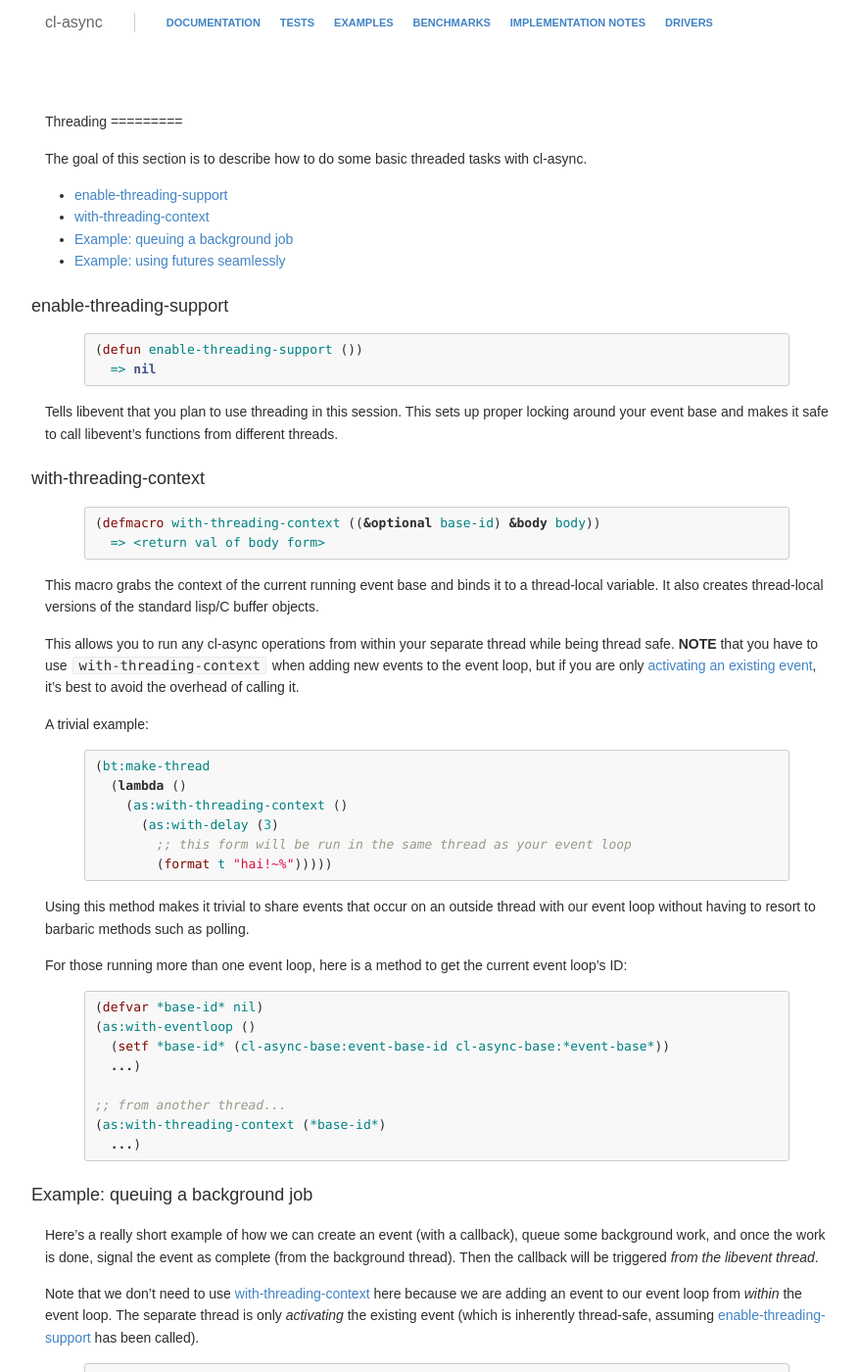
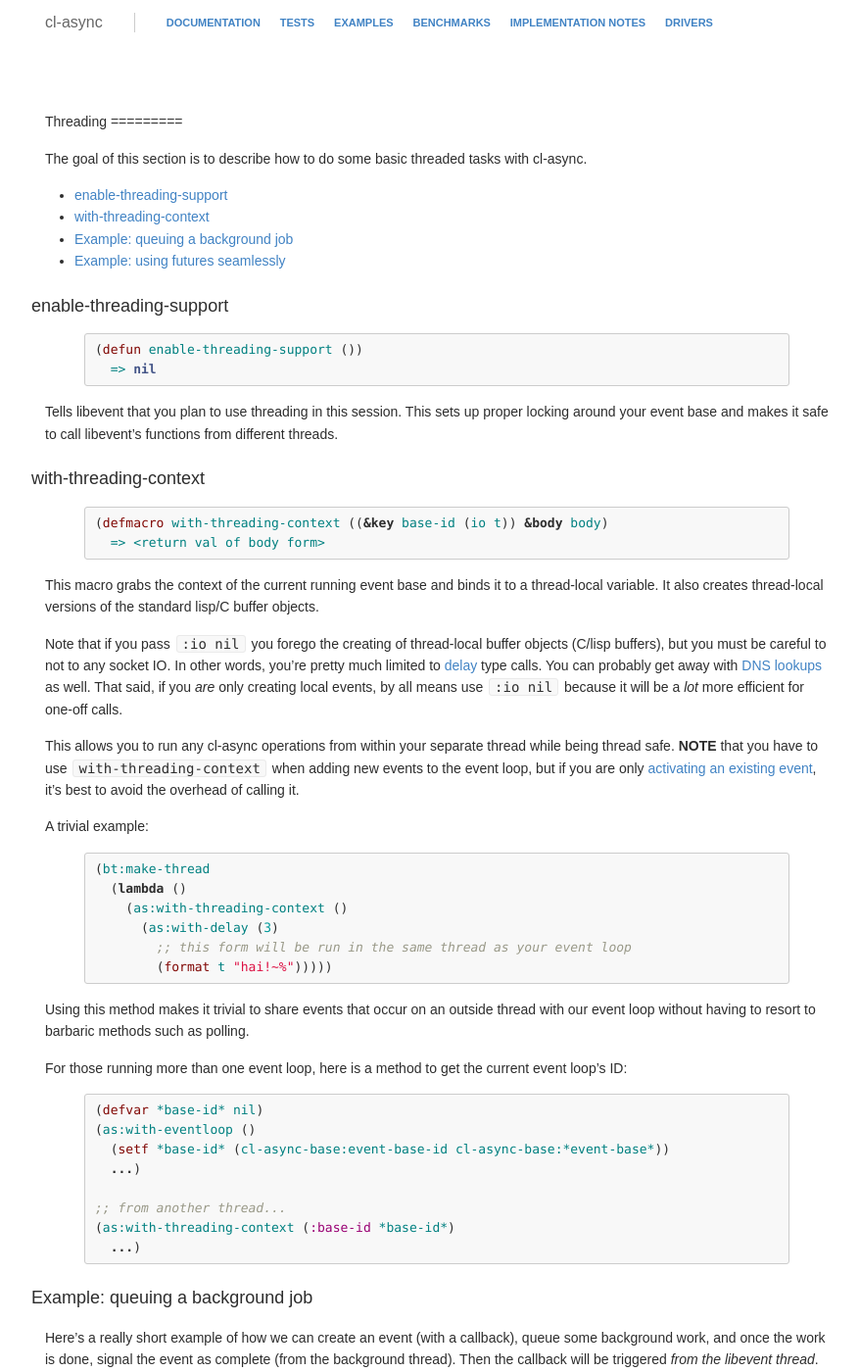
Before and after one commit to orthecreedence/cl-async, a Jekyll site: the page built from threading.md, in a window 1280 px wide and 1400 px high. Shown: the whole window at 98% size, without its empty margins (194-1071 px from the left). Built offline with Jekyll 4.4.1, drawn with Linux system fonts in a browser that asks for light colours; Markdown is read by kramdown in place of the engine named in the settings.

Commit message:
more threading updates

```diff
--- a/threading.md
+++ b/threading.md
@@ -29,13 +29,20 @@ functions from different threads.
 <a id="with-threading-context"></a>
 ### with-threading-context
 {% highlight cl %}
-(defmacro with-threading-context ((&optional base-id) &body body))
+(defmacro with-threading-context ((&key base-id (io t)) &body body)
   => <return val of body form>
 {% endhighlight %}
 
 This macro grabs the context of the current running event base and binds it to
 a thread-local variable. It also creates thread-local versions of the standard
 lisp/C buffer objects.
+
+Note that if you pass `:io nil` you forego the creating of thread-local buffer
+objects (C/lisp buffers), but you must be careful to not to any socket IO. In
+other words, you're pretty much limited to [delay](/cl-async/events#delay)
+type calls. You can probably get away with [DNS lookups](/cl-async/dns) as well.
+That said, if you *are* only creating local events, by all means use `:io nil`
+because it will be a *lot* more efficient for one-off calls.
 
 This allows you to run any cl-async operations from within your separate thread
 while being thread safe. __NOTE__ that you have to use `with-threading-context`
@@ -67,7 +74,7 @@ event loop's ID:
   ...)
 
 ;; from another thread...
-(as:with-threading-context (*base-id*)
+(as:with-threading-context (:base-id *base-id*)
   ...)
 {% endhighlight %}
 
```
